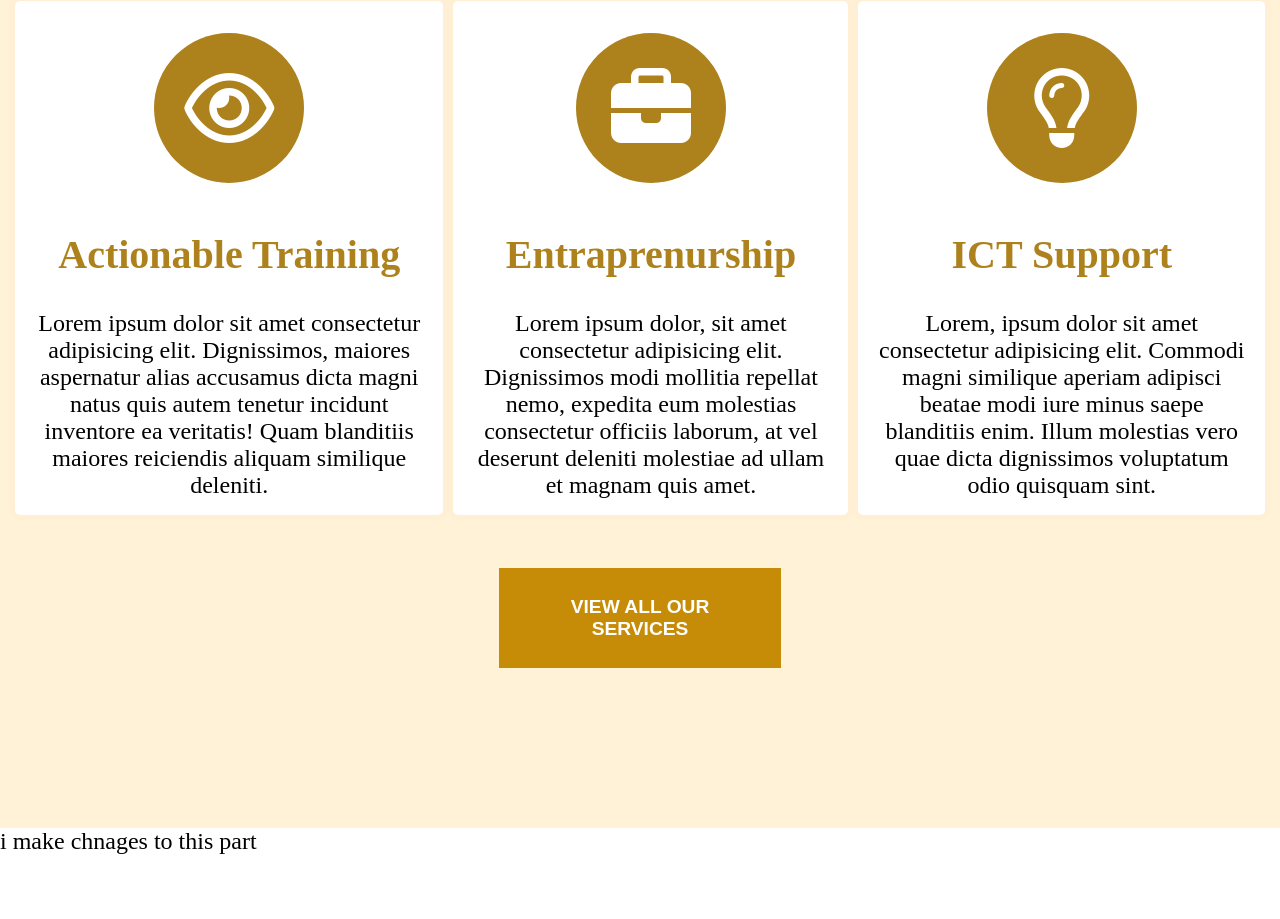
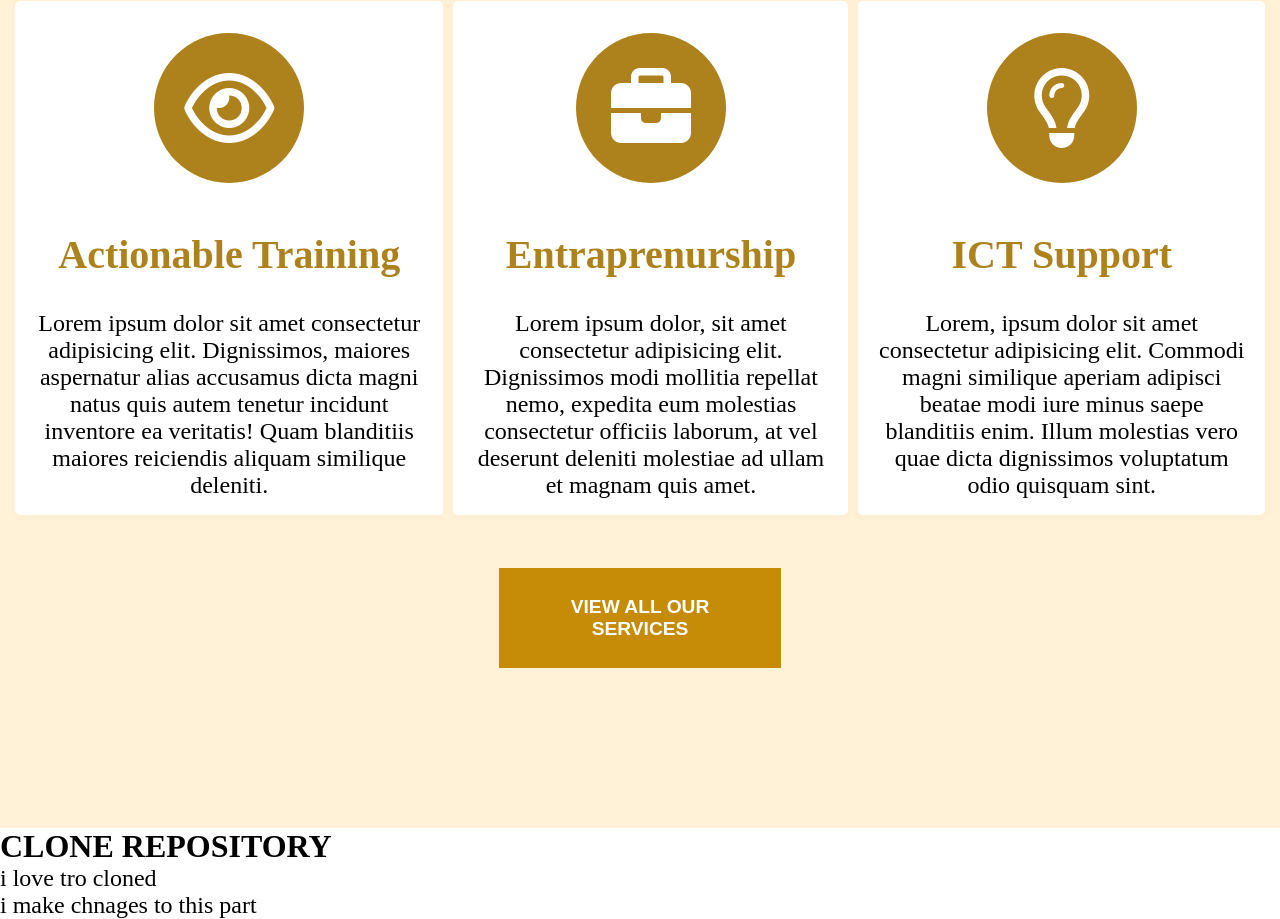
Before and after one commit to Bayor007/Mobile-Responsive, a plain HTML site: page home/index.html in a window 1280 px wide. Shown: the part 2508-3427 px from the top of the page. Before the commit the page ends 3363 px from the top, so only its background shows below. Drawn offline with Linux system fonts and the light colour scheme.

Commit message:
first commit

```diff
--- a/home/index.html
+++ b/home/index.html
@@ -168,6 +168,8 @@
         </a>
       </article>
     </main>
+    <h1>CLONE REPOSITORY</h1>
+    <P>i love tro cloned</P>
    <p>i make chnages to this part</p>
 
   </body>
```
